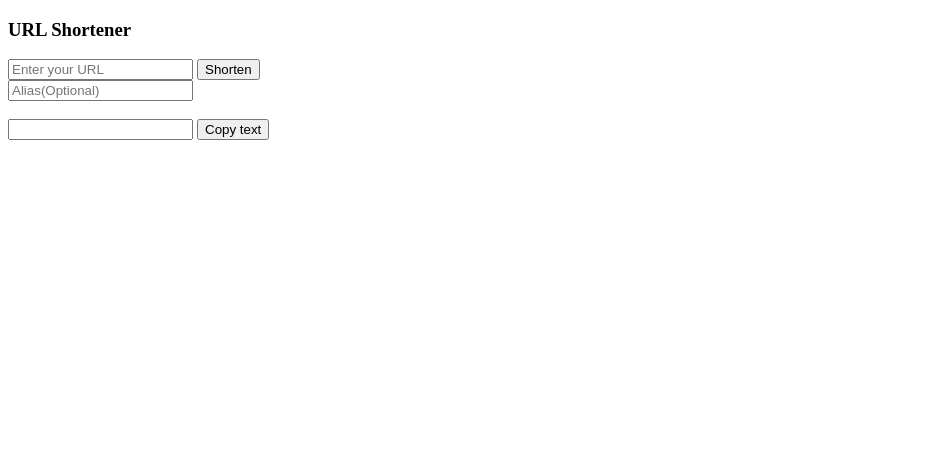
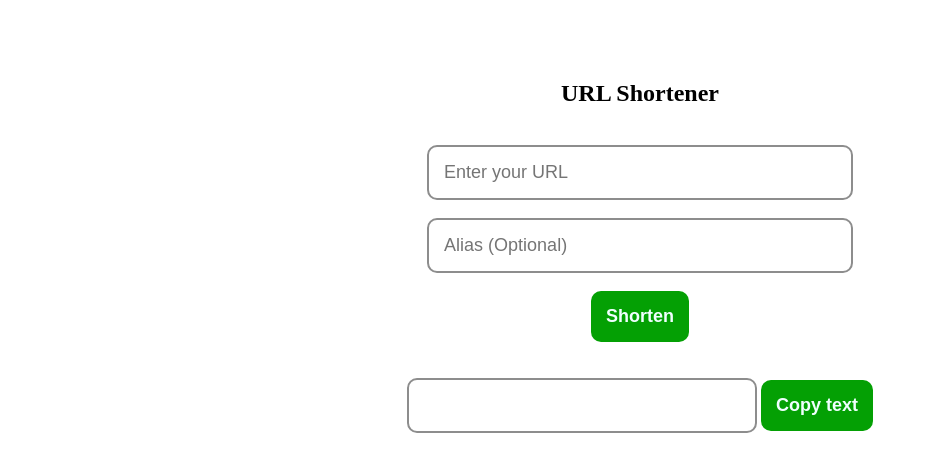
Before and after one commit to GulshanAnand/linkShortenerAPI, a plain HTML site: page templates/index.html in a window 1280 px wide. Shown: the whole page, without its empty margins (0-928 px from the left). Drawn offline with Linux system fonts and the light colour scheme.

Commit message:
index page beautified

```diff
--- a/templates/index.html
+++ b/templates/index.html
@@ -2,16 +2,48 @@
 <html>
 <head>
     <title>URL Shortener</title>
+    <style>
+        input {
+            font-size: large;
+            width: 31%;
+            padding: 15px;
+            border-radius: 10px;
+            border: 2px solid;
+            border-color: rgb(141, 141, 141);
+        }
+        div {
+            text-align: center;
+        }
+        #shortURL {
+            width: 25%;
+        }
+        button {
+            font-size: large;
+            background-color: rgb(4, 160, 4);
+            border: none;
+            border-radius: 10px;
+            padding: 15px;
+            color: azure;
+            font-weight: bold;
+        }
+        body {
+            margin-top: 80px;
+        }
+    </style>
 </head>
 <body>
-    <h3>URL Shortener</h3>
-    <form id="form" method="post">
-        <input type="text" , id="url" placeholder="Enter your URL" required />
-        <input type="submit" value="Shorten" /><br>
-        <input type="text" , id="alias" placeholder="Alias(Optional)" /></br><br>
-    </form>
+    <h2 style="text-align: center;">URL Shortener</h2><br>
     <div>
-        <input type="text" , id="shortURL" readonly/>
+        <form id="form" method="post">
+            <div>
+                <input type="text", id="url" placeholder="Enter your URL" required /><br><br>
+                <input type="text", id="alias" placeholder="Alias (Optional)"/></br><br>
+            </div>
+            <button type="submit">Shorten</button><br><br><br>
+        </form>
+    </div>
+    <div>
+        <input type="text", id="shortURL" readonly/>
         <button onclick="myFunction()">Copy text</button>
     </div>
 </body>
```
